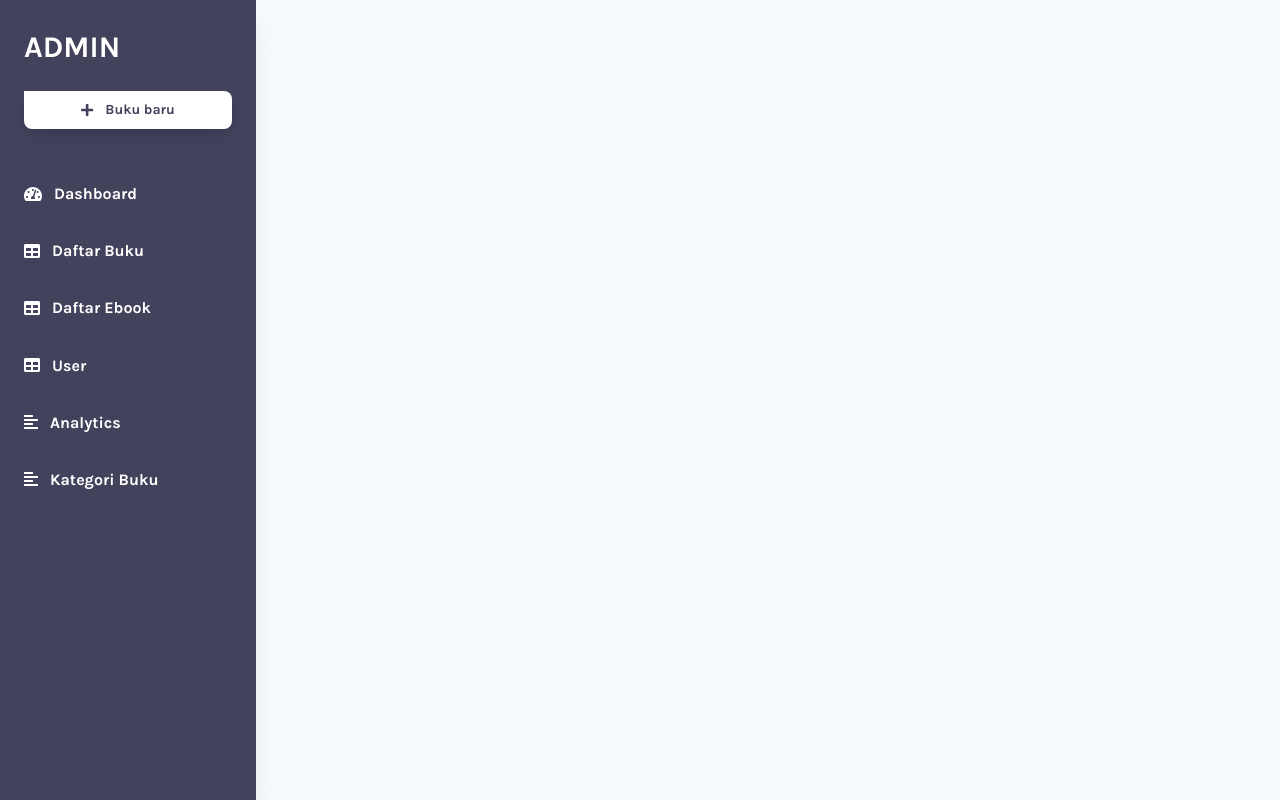
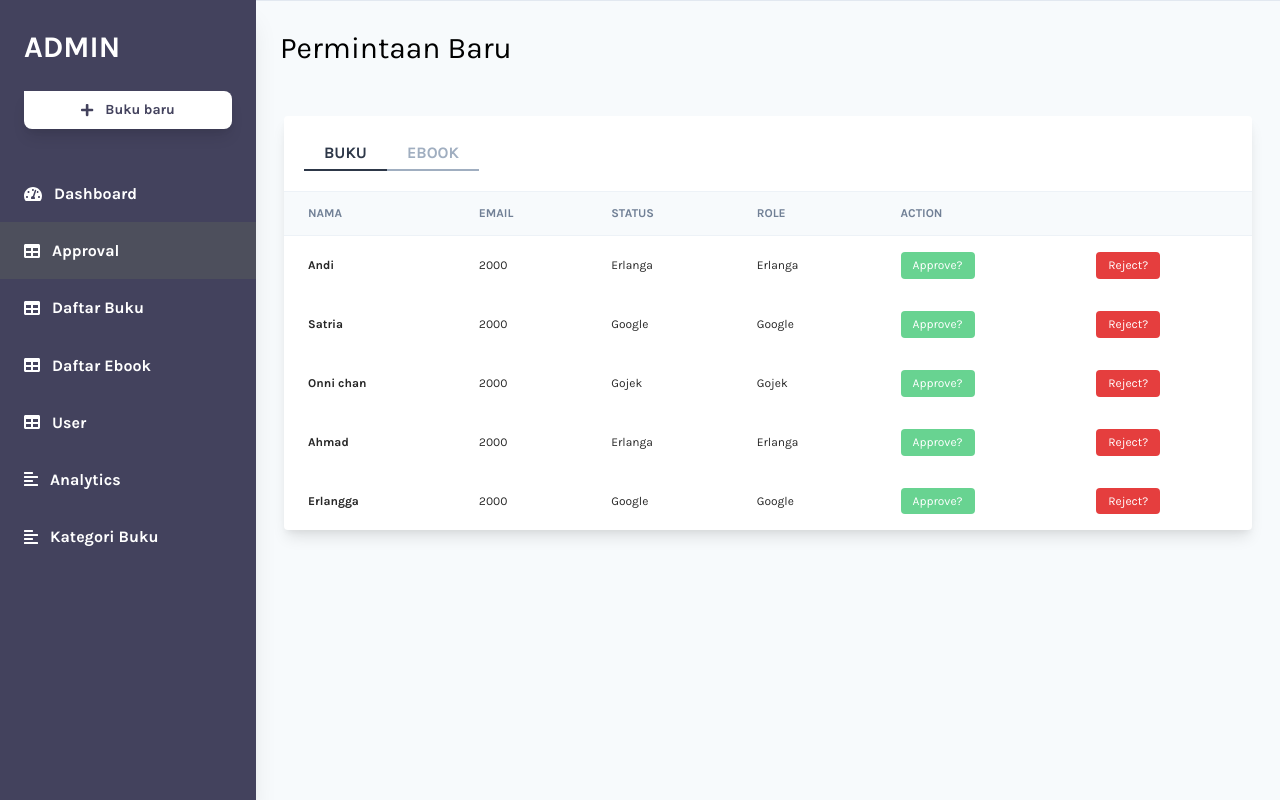
Before and after one commit to smatergithub/bni_library, a React (Create React App) app in the folder react/: page /admin/aproval in a window 1280 px wide. Built offline with nearby package versions, Linux system fonts and the light colour scheme.

Commit message:
Add | approval pages

```diff
--- a/react/src/screen/admin/component/Sidebar.js
+++ b/react/src/screen/admin/component/Sidebar.js
@@ -8,6 +8,12 @@ const routes = [
     name: 'Dashboard',
     icon: 'fas fa-tachometer-alt',
     params: 'dashboard',
+  },
+  {
+    path: '/admin/aproval',
+    name: 'Approval',
+    icon: 'fas fa-table',
+    params: 'aproval',
   },
   {
     path: '/admin/books',
--- /dev/null
+++ b/react/src/screen/admin/pages/approval/index.js
@@ -0,0 +1,159 @@
+import React, { useState } from 'react';
+import { Modal } from '../../../../component';
+const mockBookFavorite = [
+  {
+    title: 'Andi',
+    view: 2000,
+    author: 'Erlanga',
+    rate: 9,
+  },
+  {
+    title: 'Satria',
+    view: 2000,
+    author: 'Google',
+    rate: 9,
+  },
+  {
+    title: 'Onni chan',
+    view: 2000,
+    author: 'Gojek',
+    rate: 9,
+  },
+  {
+    title: 'Ahmad',
+    view: 2000,
+    author: 'Erlanga',
+    rate: 9,
+  },
+  {
+    title: 'Erlangga',
+    view: 2000,
+    author: 'Google',
+    rate: 9,
+  },
+];
+
+function Approval() {
+  let [showModal, setShowModal] = useState(false);
+  let [showModalDeletion, setShowModalDeletion] = useState(false);
+  let [activeTabs, setActiveTabs] = useState('user');
+  return (
+    <div className="w-full h-screen overflow-x-hidden border-t flex flex-col">
+      <Modal title="Konfirmasi" open={showModal} onCLose={() => setShowModal(false)}>
+        <div className="my-5">Anda yakin untuk menjadikan Grennady sebagai admin?</div>
+      </Modal>
+      <Modal
+        title="Konfirmasi"
+        open={showModalDeletion}
+        onCLose={() => setShowModalDeletion(false)}
+      >
+        <div className="my-5">Anda yakin untuk menghapus user ini?</div>
+      </Modal>
+      <main className="w-full flex-grow p-6">
+        <h1 className="w-full text-3xl text-black pb-6">Permintaan Baru</h1>
+        <div className="flex flex-wrap mt-5 px-1">
+          <div className="w-full xl:w-12/12 mb-12 xl:mb-0">
+            <div className="relative flex flex-col min-w-0 break-words bg-white w-full mb-6 shadow-lg rounded">
+              <div className="rounded-t mb-0 px-4 py-3 border-0">
+                <div className="flex flex-wrap items-center">
+                  <div className="relative w-full px-1 py-2 max-w-full flex flex-row  flex-1">
+                    <div
+                      className={`font-semibold text-base  px-5 py-1 border-b-2 ${
+                        activeTabs === 'user'
+                          ? 'border-gray-800 text-gray-800'
+                          : 'border-gray-500 text-gray-500'
+                      } cursor-pointer`}
+                      onClick={() => setActiveTabs('user')}
+                    >
+                      BUKU
+                    </div>
+                    <div
+                      className={`font-semibold text-base  px-5 py-1 border-b-2 ${
+                        activeTabs === 'admin'
+                          ? 'border-gray-800 text-gray-800'
+                          : 'border-gray-500 text-gray-500'
+                      } cursor-pointer`}
+                      onClick={() => setActiveTabs('admin')}
+                    >
+                      EBOOK
+                    </div>
+                  </div>
+                </div>
+              </div>
+              <div className="block w-full ">
+                <table className="items-center w-full bg-transparent border-collapse">
+                  <thead>
+                    <tr>
+                      <th className="px-6 bg-gray-100 text-gray-600 align-middle border border-solid border-gray-200 py-3 text-xs uppercase border-l-0 border-r-0 whitespace-no-wrap font-semibold text-left">
+                        nama
+                      </th>
+                      <th className="px-6 bg-gray-100 text-gray-600 align-middle border border-solid border-gray-200 py-3 text-xs uppercase border-l-0 border-r-0 whitespace-no-wrap font-semibold text-left">
+                        email
+                      </th>
+                      <th className="px-6 bg-gray-100 text-gray-600 align-middle border border-solid border-gray-200 py-3 text-xs uppercase border-l-0 border-r-0 whitespace-no-wrap font-semibold text-left">
+                        Status
+                      </th>
+                      <th className="px-6 bg-gray-100 text-gray-600 align-middle border border-solid border-gray-200 py-3 text-xs uppercase border-l-0 border-r-0 whitespace-no-wrap font-semibold text-left">
+                        ROle
+                      </th>
+                      <th className="px-6 bg-gray-100 text-gray-600 align-middle border border-solid border-gray-200 py-3 text-xs uppercase border-l-0 border-r-0 whitespace-no-wrap font-semibold text-left">
+                        action
+                      </th>
+                      <th className="px-1 bg-gray-100 text-gray-600 align-middle border border-solid border-gray-200 py-3 text-xs uppercase border-l-0 border-r-0 whitespace-no-wrap font-semibold text-left" />
+                    </tr>
+                  </thead>
+                  <tbody>
+                    {mockBookFavorite.map((book, key) => {
+                      return (
+                        <tr>
+                          <th className="border-t-0 px-6 align-middle border-l-0 border-r-0 text-xs whitespace-no-wrap p-4 text-left">
+                            {book.title}
+                          </th>
+                          <td className="border-t-0 px-6 align-middle border-l-0 border-r-0 text-xs whitespace-no-wrap p-4">
+                            {book.view}
+                          </td>
+                          <td className="border-t-0 px-6 align-middle border-l-0 border-r-0 text-xs whitespace-no-wrap p-4">
+                            {book.author}
+                          </td>
+                          <td className="border-t-0 px-6 align-middle border-l-0 border-r-0 text-xs whitespace-no-wrap p-4">
+                            {book.author}
+                          </td>
+                          <td className="border-t-0 px-6 align-middle border-l-0 border-r-0 text-xs whitespace-no-wrap p-4">
+                            <button
+                              onClick={() => setShowModal(true)}
+                              className="bg-green-400 text-white active:bg-indigo-600 text-xs   px-3 py-1 rounded outline-none focus:outline-none "
+                              type="button"
+                              style={{
+                                transition: 'all .15s ease',
+                              }}
+                            >
+                              Approve?
+                            </button>
+                          </td>
+                          <td className="border-t-0 px-6 align-middle border-l-0 border-r-0 text-xs whitespace-no-wrap p-4">
+                            <button
+                              onClick={() => setShowModalDeletion(true)}
+                              className="bg-red-600  text-white active:bg-indigo-600 text-xs   px-3 py-1 rounded outline-none focus:outline-none "
+                              type="button"
+                              style={{
+                                transition: 'all .15s ease',
+                              }}
+                            >
+                              Reject?
+                            </button>
+                          </td>
+                        </tr>
+                      );
+                    })}
+                  </tbody>
+                </table>
+              </div>
+            </div>
+          </div>
+        </div>
+      </main>
+    </div>
+  );
+}
+
+export default Approval;
--- a/react/src/screen/admin/pages/index.js
+++ b/react/src/screen/admin/pages/index.js
@@ -9,6 +9,7 @@ import Books from './books';
 import Ebooks from './ebooks';
 import User from './users';
 import Categories from './categories';
+import Approval from './approval';
 
 const routes = [
   {
@@ -46,6 +47,11 @@ const routes = [
     exact: false,
     main: props => <Categories {...props} />,
   },
+  {
+    path: '/admin/aproval',
+    exact: false,
+    main: props => <Approval {...props} />,
+  },
 ];
 
 function HomeAdmin(props) {
```
